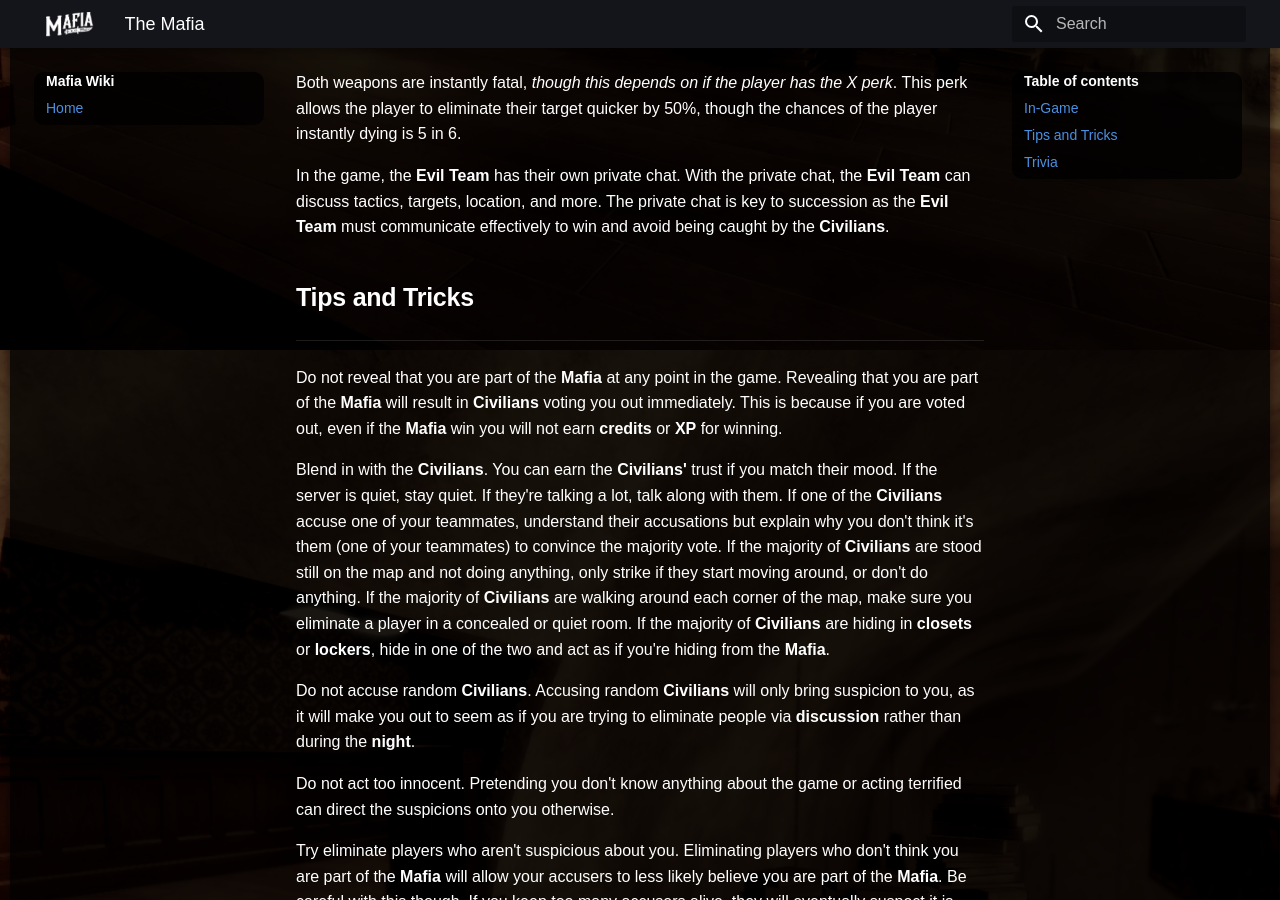
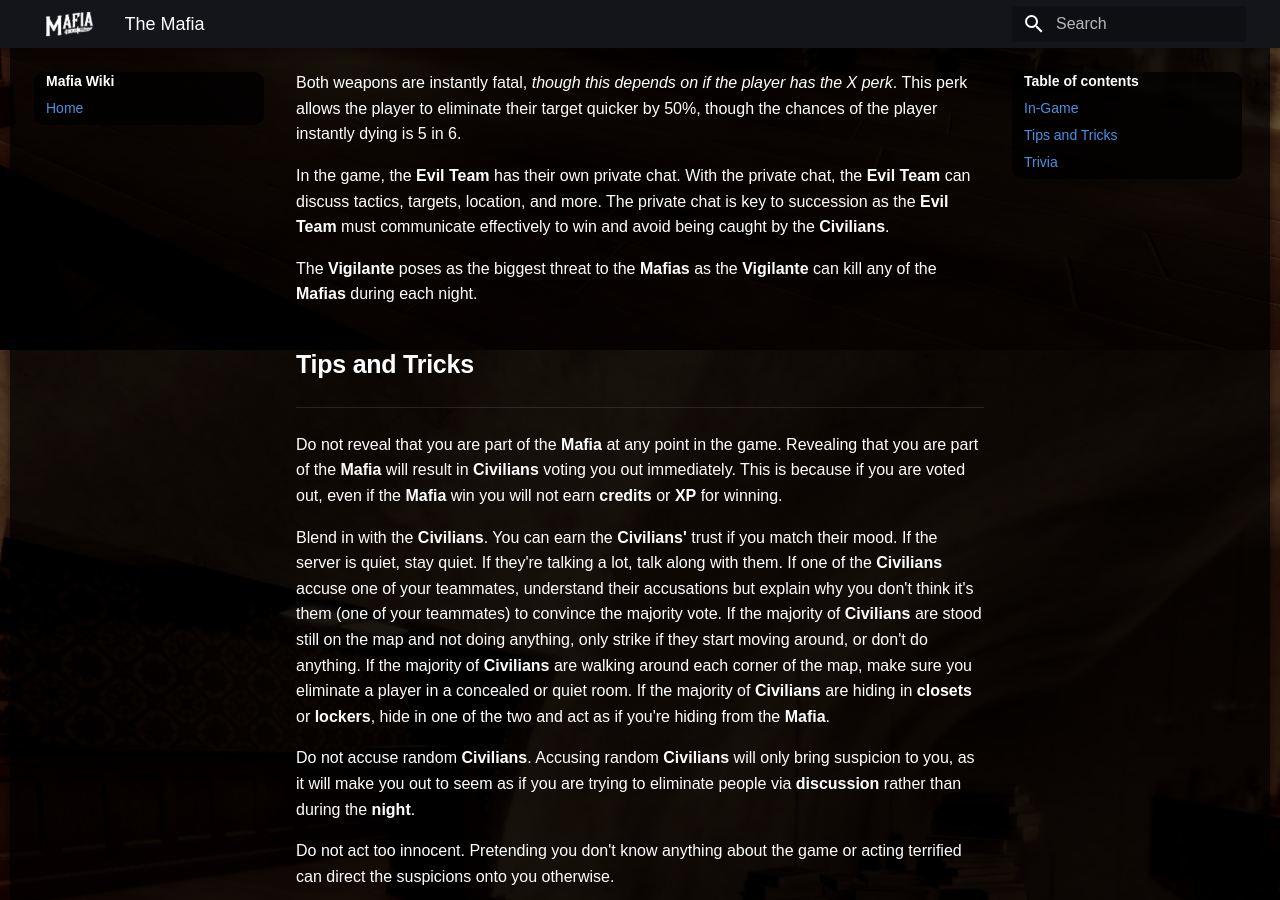
Before and after one commit to OctaNebula/mafia-wiki, an MkDocs documentation site: the page built from docs/roles/mafia.md, in a window 1280 px wide and 900 px high, scrolled down 1450 px. Built offline with MkDocs 1.6.1 and Material for MkDocs 9.7.7, drawn with Linux system fonts in a browser that asks for light colours; some web fonts are replaced; some of the changed text lies outside the part shown.

Commit message:
Update mafia.md

```diff
--- a/docs/roles/mafia.md
+++ b/docs/roles/mafia.md
@@ -82,6 +82,8 @@ Both weapons are instantly fatal, *though this depends on if the player has the
 
 In the game, the **Evil Team** has their own private chat. With the private chat, the **Evil Team** can discuss tactics, targets, location, and more. The private chat is key to succession as the **Evil Team** must communicate effectively to win and avoid being caught by the **Civilians**.
 
+The **Vigilante** poses as the biggest threat to the **Mafias** as the **Vigilante** can kill any of the **Mafias** during each night.
+
 ## **Tips and Tricks**
 ---
 Do not reveal that you are part of the **Mafia** at any point in the game. Revealing that you are part of the **Mafia** will result in **Civilians** voting you out immediately. This is because if you are voted out, even if the **Mafia** win you will not earn **credits** or **XP** for winning.
@@ -122,7 +124,7 @@ Avoid eliminating the **Vigilante** immediately and let them suspect a **Civilia
 
 The **Witch**, if part of the **Evil Team**, cannot curse the **Mafia**.
 
-A **Mafioso** can be killed by the **Jester** only.
+A **Mafioso** can be killed by the **Jester** and the **Vigilante**.
 
 The **Mafioso** who kills a target gets 3 credits and 6XP.
 
```
